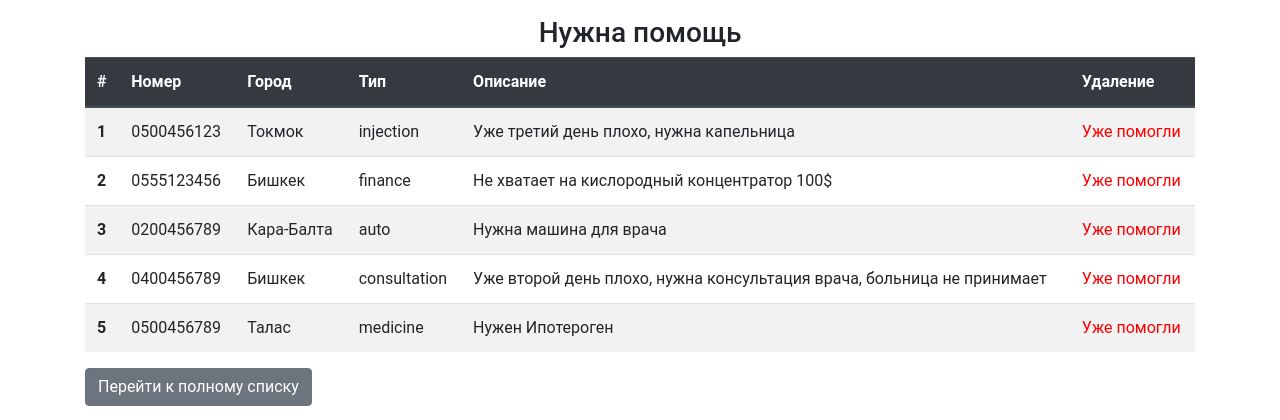
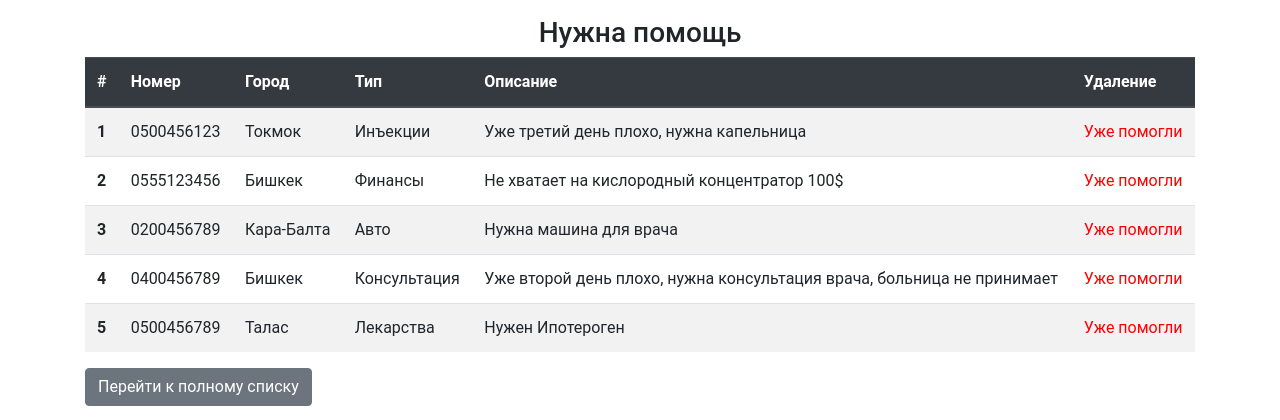
Before and after one commit to aydarbekov/bizbirge.biz, a Django app: page / in a window 1280 px wide. Shown: the part 126-546 px from the top of the page. Run offline with Django 3.2, Linux system fonts and the light colour scheme; data comes from the database, SQL or seed files in the repository; some libraries are stand-ins or nearby versions.

Commit message:
группы вывод на русском

```diff
--- a/source/webapp/models.py
+++ b/source/webapp/models.py
@@ -2,7 +2,7 @@ from django.db import models
 
 GROUP_CHOICES = (
     ('medicine', 'Лекарства'),
-    ('injection', 'Капельница / уколы'),
+    ('injection', 'Инъекции'),
     ('finance', 'Финансы'),
     ('auto', 'Авто'),
     ('consultation', 'Консультация'),
--- a/source/webapp/templates/index.html
+++ b/source/webapp/templates/index.html
@@ -24,7 +24,7 @@
                         <th scope="row" class="col1">{{ forloop.counter }}</th>
                         <td>{{ ad.number }}</td>
                         <td>{{ ad.city }}</td>
-                        <td>{{ ad.group }}</td>
+                        <td>{{ ad.get_group_display }}</td>
                         <td colspan="2">{{ ad.description }}</td>
                         <td>
                             {% if ad.status == 'active' %}
```
